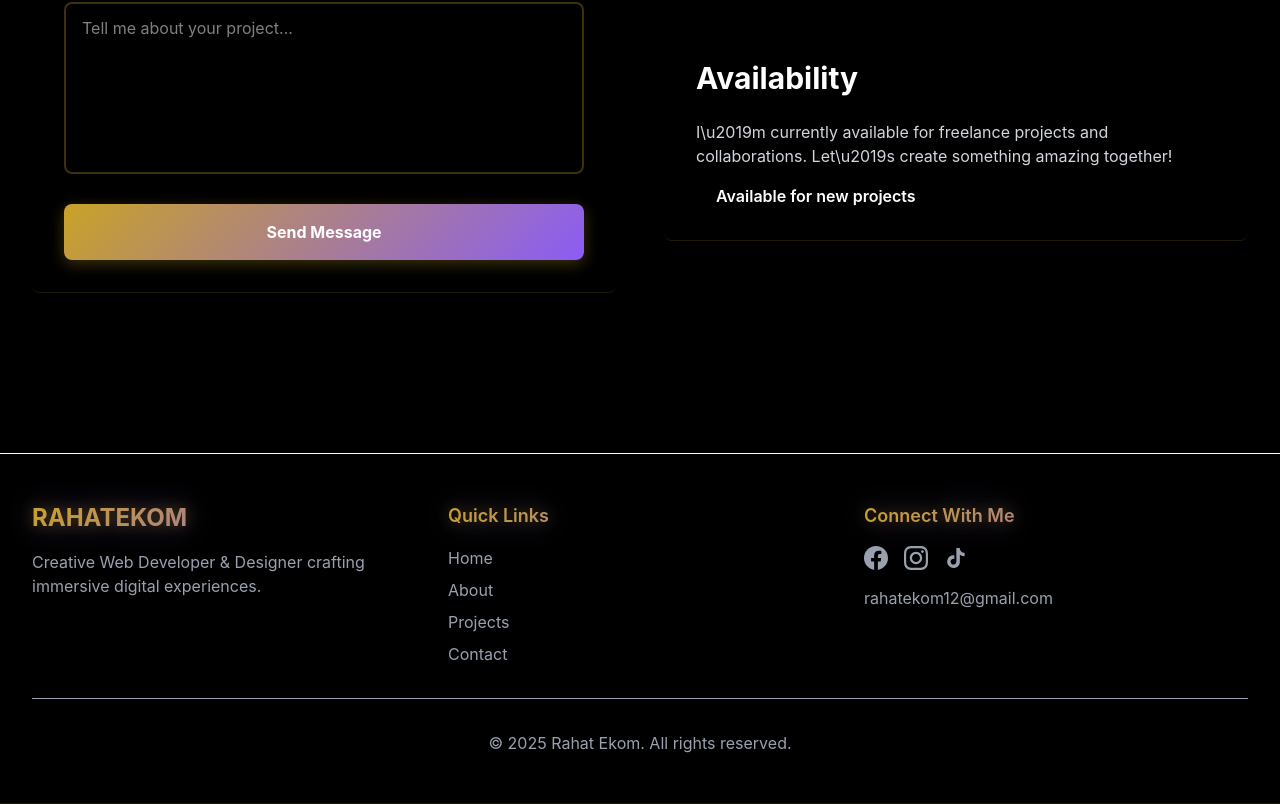
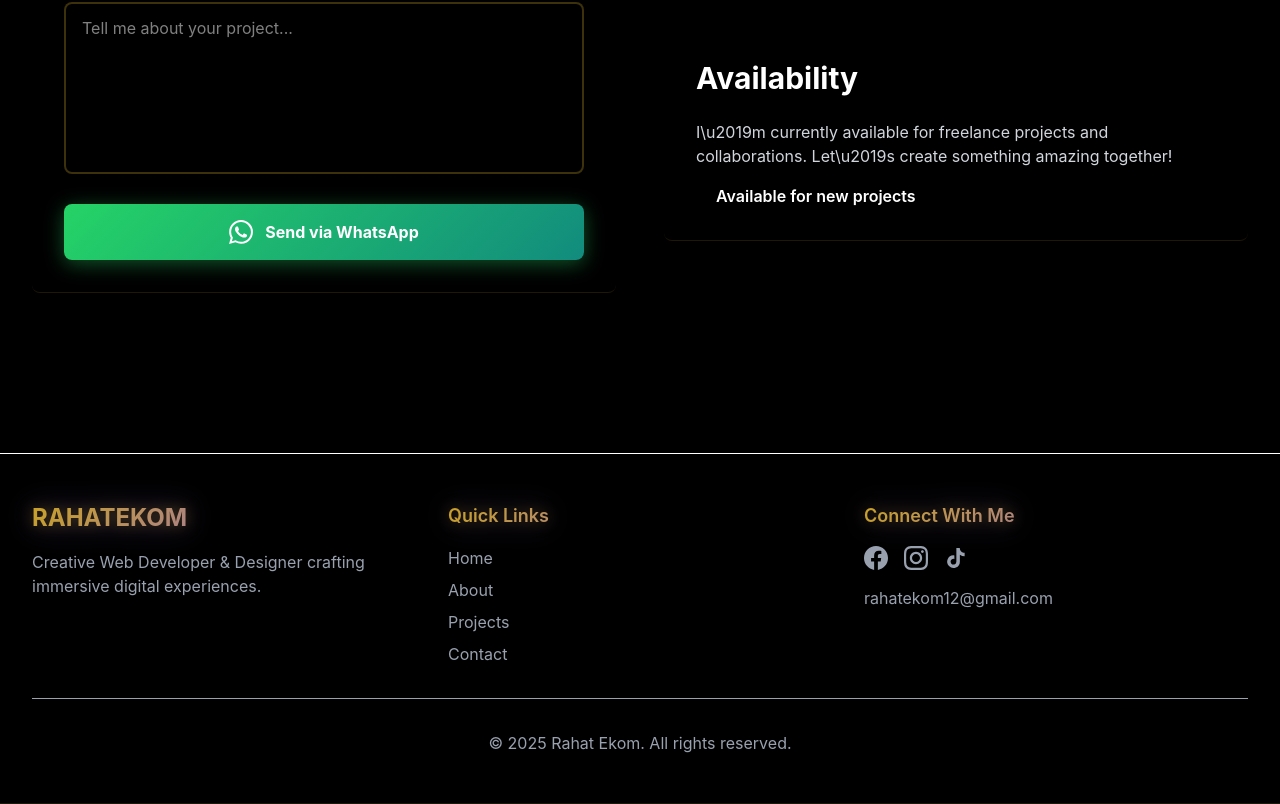
Before and after one commit to ahmed872/RAHTEKom1, a Next.js app: page /contact in a window 1280 px wide. Shown: the part 814-1618 px from the top of the page. Built offline with nearby package versions, Linux system fonts and the light colour scheme.

Commit message:
Switched contact form from EmailJS to direct WhatsApp integration

```diff
--- a/package.json
+++ b/package.json
@@ -9,7 +9,6 @@
     "lint": "eslint"
   },
   "dependencies": {
-    "@emailjs/browser": "^4.4.1",
     "@react-three/drei": "^10.7.6",
     "@react-three/fiber": "^9.4.0",
     "framer-motion": "^12.23.24",
--- a/src/app/contact/page.tsx
+++ b/src/app/contact/page.tsx
@@ -2,7 +2,6 @@
 
 import { motion } from 'framer-motion';
 import { useState } from 'react';
-import emailjs from '@emailjs/browser';
 
 export default function Contact() {
   const [formData, setFormData] = useState({
@@ -11,8 +10,6 @@
     subject: '',
     message: '',
   });
-  const [isSubmitting, setIsSubmitting] = useState(false);
-  const [submitStatus, setSubmitStatus] = useState<'idle' | 'success' | 'error'>('idle');
 
   const handleChange = (e: React.ChangeEvent<HTMLInputElement | HTMLTextAreaElement>) => {
     setFormData({
@@ -21,36 +18,27 @@
     });
   };
 
-  const handleSubmit = async (e: React.FormEvent) => {
+  const handleSubmit = (e: React.FormEvent) => {
     e.preventDefault();
-    setIsSubmitting(true);
 
-    try {
-      // EmailJS configuration
-      // You need to replace these with your actual EmailJS credentials
-      const serviceID = 'YOUR_SERVICE_ID'; // Get from EmailJS dashboard
-      const templateID = 'YOUR_TEMPLATE_ID'; // Get from EmailJS dashboard
-      const publicKey = 'YOUR_PUBLIC_KEY'; // Get from EmailJS dashboard
+    // Create WhatsApp message
+    const whatsappMessage = `*New Contact Form Message*\n\n` +
+      `*Name:* ${formData.name}\n` +
+      `*Email:* ${formData.email}\n` +
+      `*Subject:* ${formData.subject}\n\n` +
+      `*Message:*\n${formData.message}`;
 
-      const templateParams = {
-        from_name: formData.name,
-        from_email: formData.email,
-        subject: formData.subject,
-        message: formData.message,
-        to_email: 'rahatekom12@gmail.com',
-      };
+    // WhatsApp number (Egypt)
+    const phoneNumber = '201093033884';
+    const whatsappUrl = `https://wa.me/${phoneNumber}?text=${encodeURIComponent(whatsappMessage)}`;
 
-      await emailjs.send(serviceID, templateID, templateParams, publicKey);
+    // Open WhatsApp with the message
+    window.open(whatsappUrl, '_blank');
 
-      setSubmitStatus('success');
+    // Clear form after opening WhatsApp
+    setTimeout(() => {
       setFormData({ name: '', email: '', subject: '', message: '' });
-    } catch (error) {
-      console.error('EmailJS Error:', error);
-      setSubmitStatus('error');
-    } finally {
-      setIsSubmitting(false);
-      setTimeout(() => setSubmitStatus('idle'), 5000);
-    }
+    }, 500);
   };
 
   const socialLinks = [
@@ -211,17 +199,19 @@
 
                 <button
                   type="submit"
-                  disabled={isSubmitting}
-                  className="w-full px-8 py-4 font-bold rounded-lg transition-all duration-300 transform hover:scale-105 disabled:opacity-50 disabled:cursor-not-allowed text-white"
+                  className="w-full px-8 py-4 font-bold rounded-lg transition-all duration-300 transform hover:scale-105 text-white flex items-center justify-center gap-3 group"
                   style={{
-                    background: 'linear-gradient(135deg, #C9A227 0%, #8B5CF6 100%)',
-                    boxShadow: '0 4px 15px rgba(201, 162, 39, 0.3)',
+                    background: 'linear-gradient(135deg, #25D366 0%, #128C7E 100%)',
+                    boxShadow: '0 4px 20px rgba(37, 211, 102, 0.4)',
                   }}
                 >
-                  {isSubmitting ? 'Sending...' : 'Send Message'}
+                  <svg className="w-6 h-6 group-hover:scale-110 transition-transform" fill="currentColor" viewBox="0 0 24 24">
+                    <path d="M17.472 14.382c-.297-.149-1.758-.867-2.03-.967-.273-.099-.471-.148-.67.15-.197.297-.767.966-.94 1.164-.173.199-.347.223-.644.075-.297-.15-1.255-.463-2.39-1.475-.883-.788-1.48-1.761-1.653-2.059-.173-.297-.018-.458.13-.606.134-.133.298-.347.446-.52.149-.174.198-.298.298-.497.099-.198.05-.371-.025-.52-.075-.149-.669-1.612-.916-2.207-.242-.579-.487-.5-.669-.51-.173-.008-.371-.01-.57-.01-.198 0-.52.074-.792.372-.272.297-1.04 1.016-1.04 2.479 0 1.462 1.065 2.875 1.213 3.074.149.198 2.096 3.2 5.077 4.487.709.306 1.262.489 1.694.625.712.227 1.36.195 1.871.118.571-.085 1.758-.719 2.006-1.413.248-.694.248-1.289.173-1.413-.074-.124-.272-.198-.57-.347m-5.421 7.403h-.004a9.87 9.87 0 01-5.031-1.378l-.361-.214-3.741.982.998-3.648-.235-.374a9.86 9.86 0 01-1.51-5.26c.001-5.45 4.436-9.884 9.888-9.884 2.64 0 5.122 1.03 6.988 2.898a9.825 9.825 0 012.893 6.994c-.003 5.45-4.437 9.884-9.885 9.884m8.413-18.297A11.815 11.815 0 0012.05 0C5.495 0 .16 5.335.157 11.892c0 2.096.547 4.142 1.588 5.945L.057 24l6.305-1.654a11.882 11.882 0 005.683 1.448h.005c6.554 0 11.89-5.335 11.893-11.893a11.821 11.821 0 00-3.48-8.413Z"/>
+                  </svg>
+                  Send via WhatsApp
                 </button>
 
-                {submitStatus === 'success' && (
+                {false && (
                   <motion.p
                     initial={{ opacity: 0 }}
                     animate={{ opacity: 1 }}
@@ -230,7 +220,7 @@
                     Message sent successfully! I\u2019ll get back to you soon.                  </motion.p>
                 )}
 
-                {submitStatus === 'error' && (
+                {false && (
                   <motion.p
                     initial={{ opacity: 0 }}
                     animate={{ opacity: 1 }}
```
Also changed, not shown: 1 other file (tests, documents, lock files or other folders).
